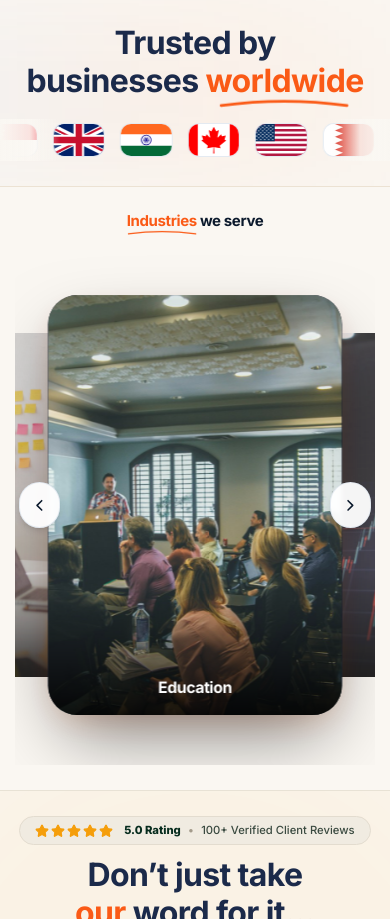
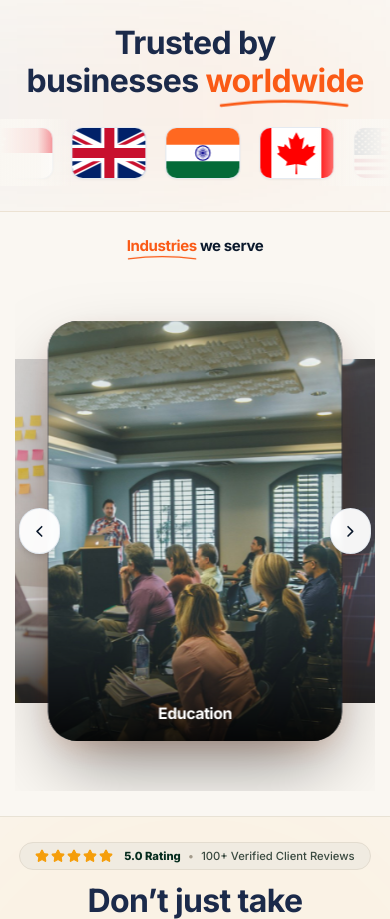
Before and after one commit to shubpatil654/Alphasure-website, a React (Vite) app: page / in a window 390 px wide. Shown: the part 6749-7668 px from the top of the page. Built offline with nearby package versions, Linux system fonts and the light colour scheme; a web font is replaced by a local one.

Commit message:
style: enlarge flags with responsive scaling in CountryFlagsSection

```diff
--- a/src/components/CountryFlagsSection.jsx
+++ b/src/components/CountryFlagsSection.jsx
@@ -48,21 +48,21 @@ export default function CountryFlagsSection() {
       </div>
 
       {/* Ticker Container with Soft Gradient Fade Masks */}
-      <div className="relative w-full overflow-hidden py-1 sm:py-2 select-none relative z-10">
+      <div className="relative w-full overflow-hidden py-2 sm:py-3 select-none relative z-10">
 
         {/* Left Fade Mask */}
-        <div className="absolute left-0 top-0 bottom-0 w-16 sm:w-28 lg:w-44 bg-gradient-to-r from-[#FAF7F2] via-[#FAF7F2]/90 to-transparent z-10 pointer-events-none"></div>
+        <div className="absolute left-0 top-0 bottom-0 w-20 sm:w-32 lg:w-48 bg-gradient-to-r from-[#FAF7F2] via-[#FAF7F2]/90 to-transparent z-10 pointer-events-none"></div>
 
         {/* Right Fade Mask */}
-        <div className="absolute right-0 top-0 bottom-0 w-16 sm:w-28 lg:w-44 bg-gradient-to-l from-[#FAF7F2] via-[#FAF7F2]/90 to-transparent z-10 pointer-events-none"></div>
+        <div className="absolute right-0 top-0 bottom-0 w-20 sm:w-32 lg:w-48 bg-gradient-to-l from-[#FAF7F2] via-[#FAF7F2]/90 to-transparent z-10 pointer-events-none"></div>
 
-        {/* Marquee Track with Pure Flags */}
-        <div className="animate-marquee-ltr flex items-center gap-4 sm:gap-5 md:gap-6">
+        {/* Marquee Track with Prominently Enlarged Pure Flags */}
+        <div className="animate-marquee-ltr flex items-center gap-5 sm:gap-6 md:gap-7 lg:gap-8">
           {marqueeItems.map((country, index) => (
             <div
               key={`${country.code}-${index}`}
               title={country.name}
-              className="relative w-14 h-9 sm:w-16 sm:h-10.5 md:w-20 md:h-13 rounded-xl overflow-hidden shadow-xs hover:shadow-lg border border-slate-200/90 hover:border-[#FA5A16]/70 transition-all duration-300 transform hover:scale-110 shrink-0 cursor-pointer bg-white"
+              className="relative w-20 h-[52px] sm:w-24 sm:h-[62px] md:w-32 md:h-20 lg:w-36 lg:h-[90px] rounded-xl sm:rounded-2xl overflow-hidden shadow-sm hover:shadow-xl border border-slate-200/90 hover:border-[#FA5A16]/70 transition-all duration-300 transform hover:scale-105 shrink-0 cursor-pointer bg-white"
             >
               <img
                 src={country.flag}
```
